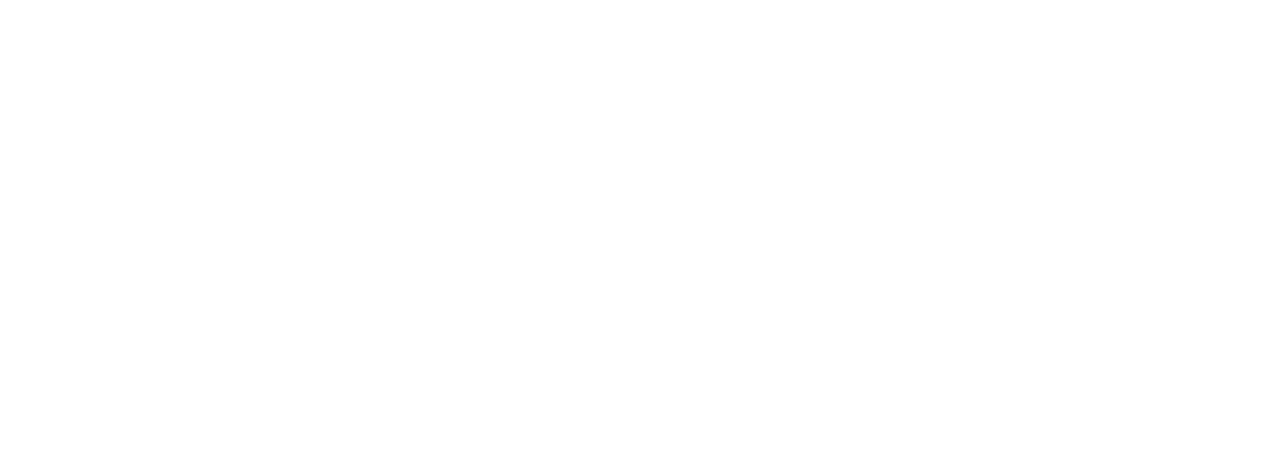
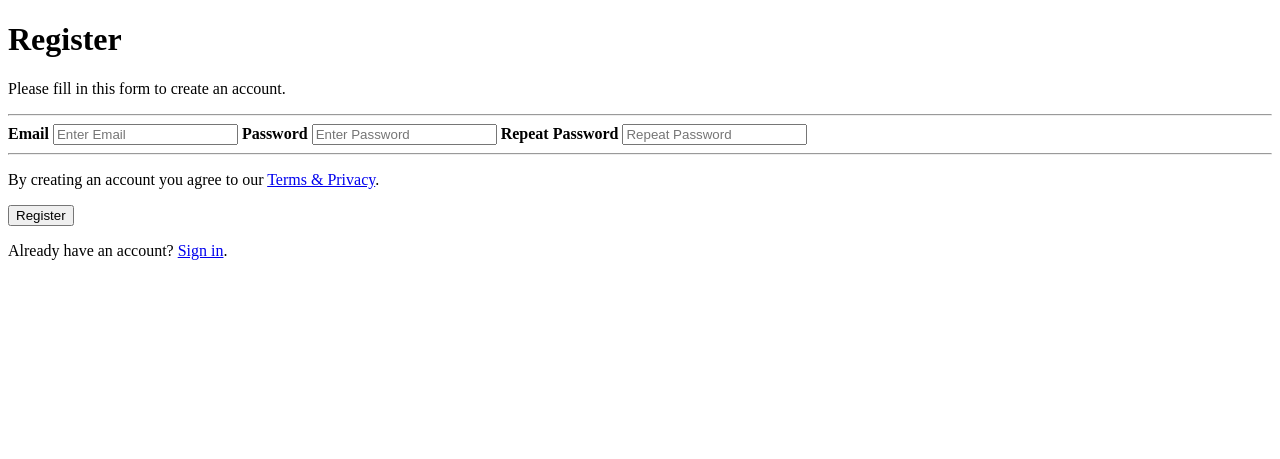
Before and after one commit to noellemazzola/connectu, a PHP site: page /Registration.php in a window 1280 px wide. Before the commit the part shown is empty. Shown: the top 459 px of the page. Run offline with PHP 8.4, Linux system fonts and the light colour scheme.

Commit message:
Update Registration.php

```diff
--- a/Registration.php
+++ b/Registration.php
@@ -1,5 +1,28 @@
 <?php include "templates/header.php" ?>
+    <form action="action_page.php">
+        <div class="container">
+            <h1>Register</h1>
+            <p>Please fill in this form to create an account.</p>
+            <hr>
 
+            <label for="email"><b>Email</b></label>
+            <input type="text" placeholder="Enter Email" name="email" id="email" required>
+
+            <label for="psw"><b>Password</b></label>
+            <input type="password" placeholder="Enter Password" name="psw" id="psw" required>
+
+            <label for="psw-repeat"><b>Repeat Password</b></label>
+            <input type="password" placeholder="Repeat Password" name="psw-repeat" id="psw-repeat" required>
+            <hr>
+
+            <p>By creating an account you agree to our <a href="#">Terms & Privacy</a>.</p>
+            <button type="submit" class="registerbtn">Register</button>
+        </div>
+
+        <div class="container signin">
+            <p>Already have an account? <a href="#">Sign in</a>.</p>
+        </div>
+</form>
 
 
 
```
